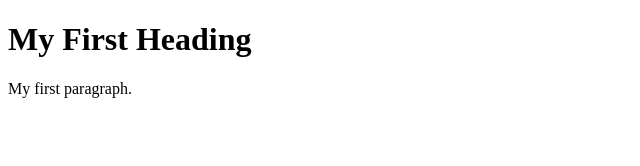
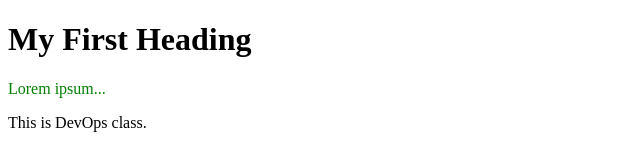
Before and after one commit to manikcloud/DevOps-Tutorial, a plain HTML site: page 7-docker/index.html in a window 1280 px wide. Shown: the whole page, without its empty margins (0-640 px from the left). Drawn offline with Linux system fonts and the light colour scheme.

Commit message:
adding docker file

```diff
--- a/7-docker/index.html
+++ b/7-docker/index.html
@@ -3,7 +3,8 @@
 <body>
 
 <h1>My First Heading</h1>
-<p>My first paragraph.</p>
+<p style="color:Green;">Lorem ipsum...</p>
+<p>This is DevOps class. </p>
 
 </body>
 </html>
```
Also changed, not shown: 1 other file.
